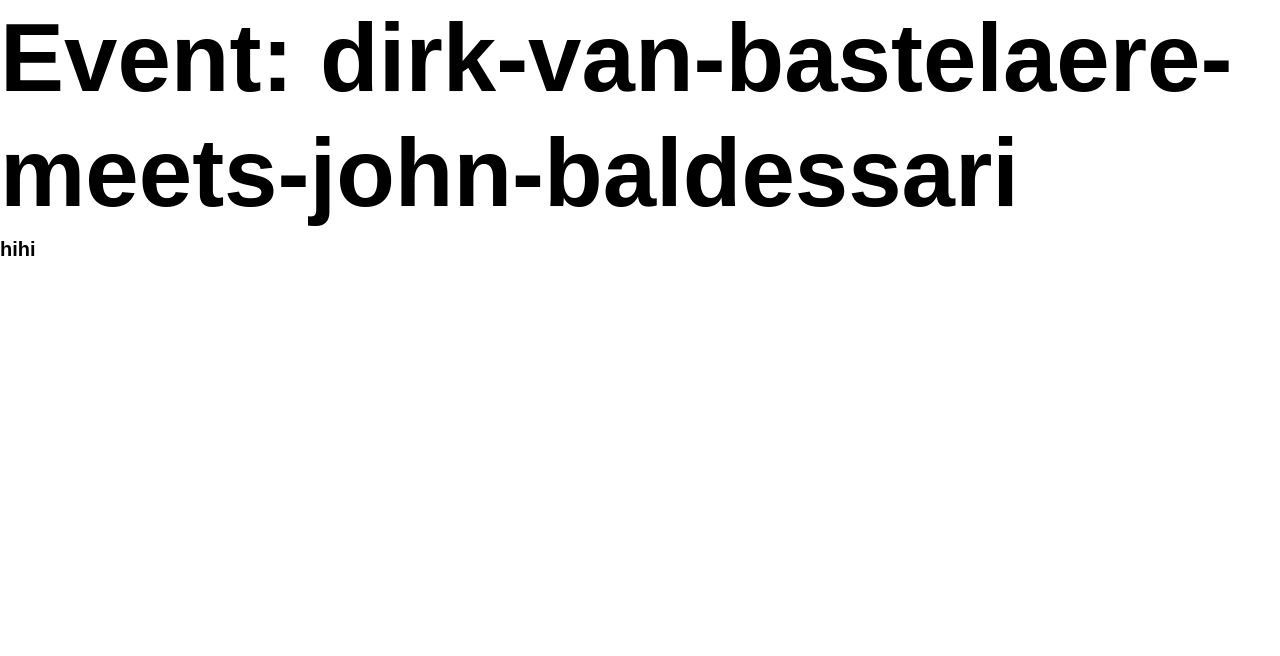
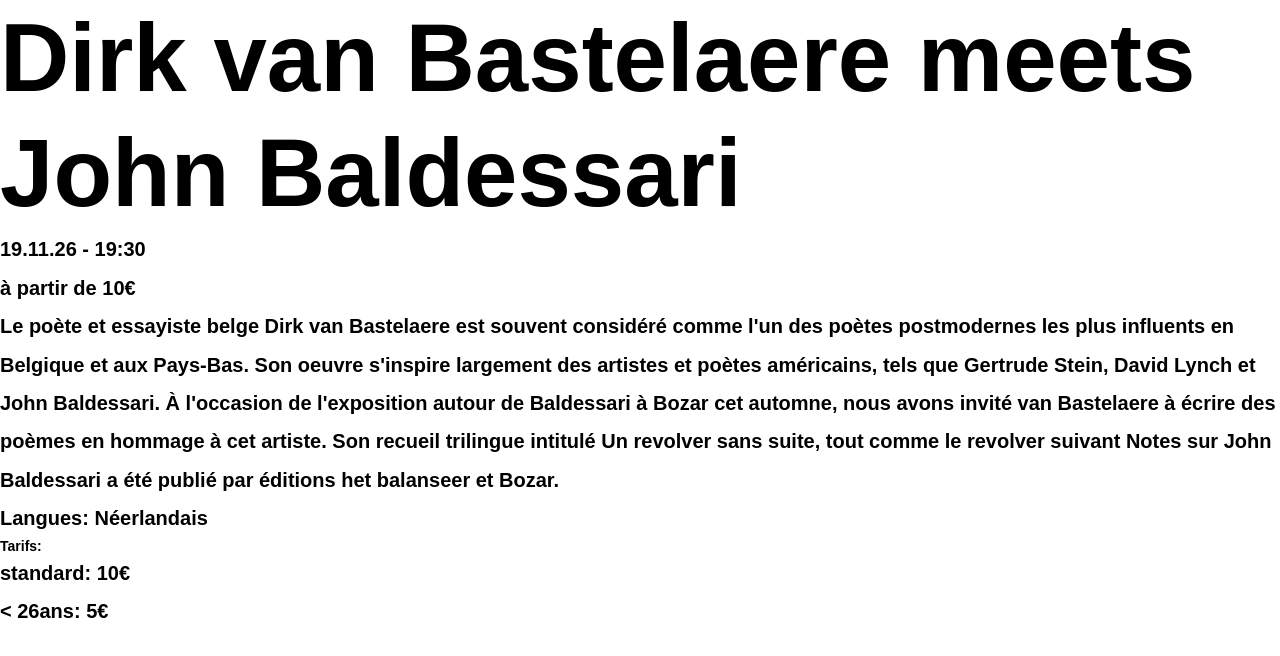
Before and after one commit to sirineTIWEB/EI_2526_Baldessari, a React (Vite) app in the folder sirine_baldessari_25/: page /event/dirk-van-bastelaere-meets-john-baldessari in a window 1280 px wide. Shown: the top 656 px of the page. Built offline with nearby package versions, Linux system fonts and the light colour scheme; a web font is replaced by a local one.

Commit message:
passer event json dans context pour global + useloading

```diff
--- a/sirine_baldessari_25/src/composants/LoadingPage.jsx
+++ b/sirine_baldessari_25/src/composants/LoadingPage.jsx
@@ -1,5 +1,6 @@
 import { useState, useEffect, createContext, useContext } from "react";
 import jsonData from "../assets/data/oeuvres.json";
+import eventsData from "../assets/data/events.json";
 import { useLocation } from "react-router-dom";
 
 // utilisation de useContext pour une portée globale au lieu de répéter à chaque enfant.
@@ -20,6 +21,8 @@
 function LoadingPage({ children }) {
     // loading 1fois pour une portée globale de DB peintures
     const [data, setData] = useState([]);
+    // loading 1fois pour une portée globale des événements
+    const [events, setEvents] = useState([]);
 
     // sert à différencier loadingpage ou index
     const [isLoading, setIsLoading] = useState(true);
@@ -40,6 +43,7 @@
     useEffect(() => {
         if (initialLoad) {
             setData(jsonData);
+            setEvents(eventsData);
             setIsLoading(false);
             setInitialLoad(false);
         }
@@ -58,7 +62,7 @@
 
     return (
         // provider pour le tenue globale des états
-        <LoadingContext.Provider value={{ isLoading, startLoading, stopLoading, data }}>
+        <LoadingContext.Provider value={{ isLoading, startLoading, stopLoading, data, events }}>
             {isLoading ? (
                 <div>
                     <p>Loading...</p>
--- a/sirine_baldessari_25/src/composants/PageInfo/Evenements.jsx
+++ b/sirine_baldessari_25/src/composants/PageInfo/Evenements.jsx
@@ -1,12 +1,13 @@
 import Event from "./Event";
-import data from "../../assets/data/events.json";
+import { useLoading } from "../LoadingPage";
 
 function Evenements(){
+    const { events } = useLoading();
 
     return(
         <section className="md:mx-24 md:gap-10 flex flex-col">
             <h2>Événements liés</h2>
-            {data.map((event, index) => (
+            {events.map((event, index) => (
                 <Event  key={index} url={event.url} title={event.title} date={event.date} price={event.price} tag={event.tag} />
             ))}
         </section>
--- a/sirine_baldessari_25/src/composants/SingleEvent/SingleEvent.jsx
+++ b/sirine_baldessari_25/src/composants/SingleEvent/SingleEvent.jsx
@@ -1,16 +1,34 @@
 import { useParams } from "react-router-dom";
+import { useLoading } from "../LoadingPage";
 
 function SingleEvent() {
     // recup l'id de l'event cliqué depuis l'URL
     const { id } = useParams();
 
+    // recup les événements depuis le Context
+    const { events } = useLoading();
+
+    // trouver l'événement correspondant à l'url
+    const event = events.find(e => e.url === id);
+
+    // si l'événement n'existe pas
+    if (!event) {
+        return <div>Événement non trouvé</div>;
+    }
+
     return (
         <div>
-            <h1>Event: {id}</h1>
-            <p>hihi</p>
-            {/* recuper la description de l'event */}
-
-            <p></p>
+            <h1>{event.title}</h1>
+            <p>{event.date}</p>
+            <p>{event.price}</p>
+            <p>{event.description}</p>
+            {event.langues && <p>Langues: {event.langues}</p>}
+            <div>
+                <h3>Tarifs:</h3>
+                {event.tarifs.map((tarif, index) => (
+                    <p key={index}>{tarif.type}: {tarif.prix}</p>
+                ))}
+            </div>
         </div>
     )
 }
```
